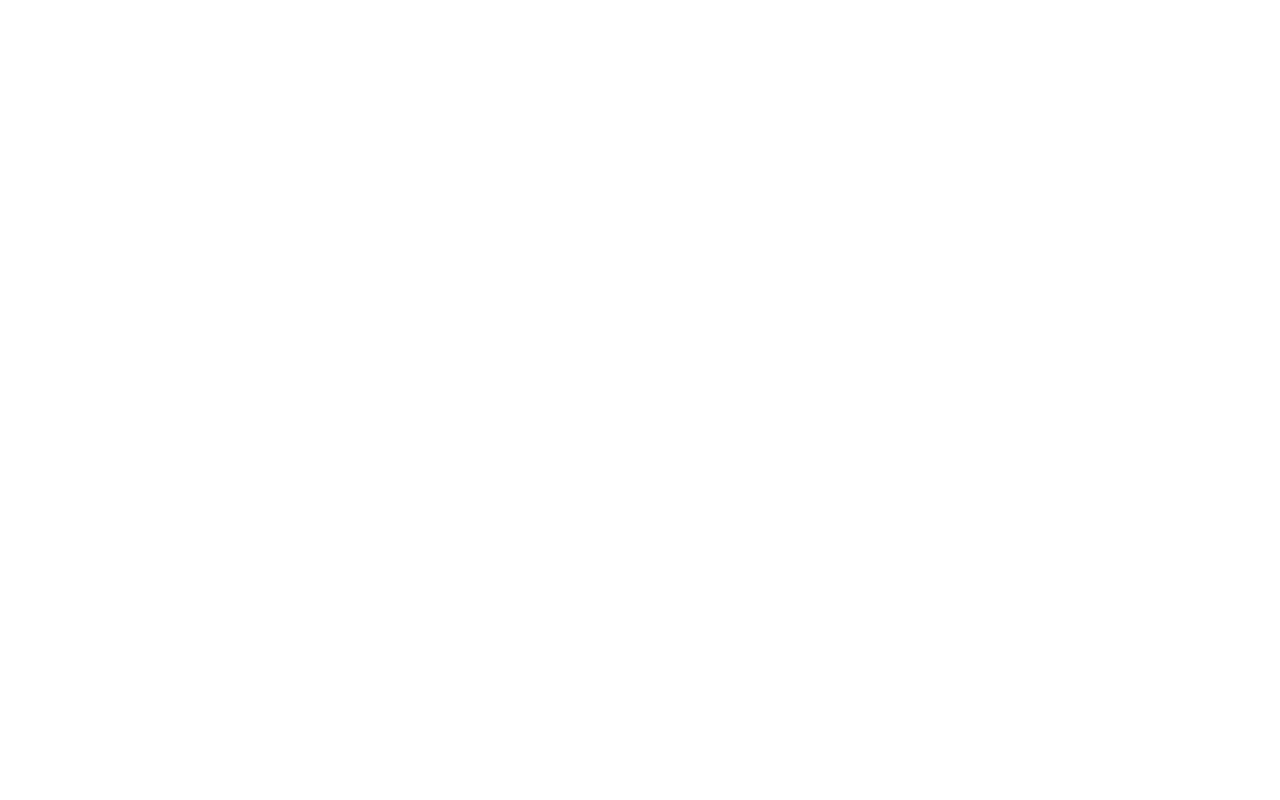
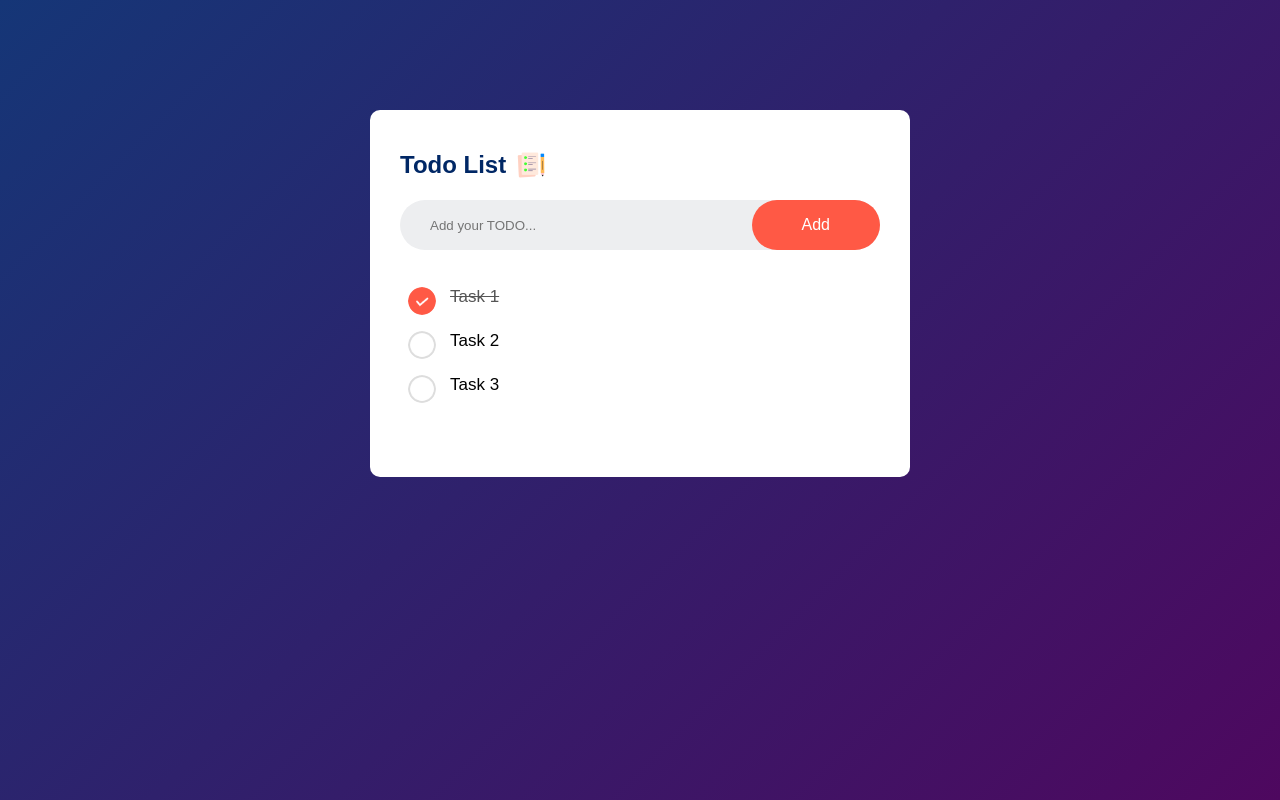
Before and after one commit to firzalay/todolist-javascript, a plain HTML site: page index.html in a window 1280 px wide. Drawn offline with Linux system fonts and the light colour scheme.

Commit message:
feat : add mockup for todo app

```diff
--- a/index.html
+++ b/index.html
@@ -1,11 +1,30 @@
 <!DOCTYPE html>
 <html lang="en">
+
 <head>
     <meta charset="UTF-8">
     <meta name="viewport" content="width=device-width, initial-scale=1.0">
+    <link rel="stylesheet" href="style.css">
     <title>Todo List App - Javascript</title>
 </head>
+
 <body>
+    <div class="container">
+        <div class="todo-app">
+            <h2>Todo List <img src="images/icon.png" alt=""></h2>
+            <div class="row">
+                <input type="text" id="input-box" placeholder="Add your TODO...">
+                <button>Add</button>
+            </div>
+            <ul id="list-container">
+                <li class="checked">Task 1</li>
+                <li>Task 2</li>
+                <li>Task 3</li>
+            </ul>
+        </div>
+    </div>
 
+    <script src="script.js"></script>
 </body>
+
 </html>
--- a/style.css
+++ b/style.css
@@ -0,0 +1,96 @@
+* {
+    margin: 0;
+    padding: 0;
+    font-family: 'Poppins', sans-serif;
+    box-sizing: border-box;
+}
+
+.container {
+    width: 100%;
+    min-height: 100vh;
+    background: linear-gradient(135deg, #153677, #4e085f);
+    padding: 10px;
+}
+
+.todo-app {
+    width: 100%;
+    max-width: 540px;
+    background: #fff;
+    margin: 100px auto 20px;
+    padding: 40px 30px 70px;
+    border-radius: 10px;
+}
+
+.todo-app h2 {
+    color: #002765;
+    display: flex;
+    align-items: center;
+    margin-bottom: 20px;
+}
+
+.todo-app h2 img {
+    width: 30px;
+    margin-left: 10px;
+
+}
+
+.row {
+    display: flex;
+    align-items: center;
+    justify-content: space-between;
+    background-color: #edeef0 ;
+    border-radius: 30px;
+    padding-left: 20px;
+    margin-bottom: 25px;
+}
+
+input {
+    flex: 1;
+    border: none;
+    outline: none;
+    background: transparent;
+    padding: 10px;
+    font-weight: 14px;
+}
+
+button {
+    border: none;
+    outline: none;
+    padding: 16px 50px;
+    background-color: #ff5945;
+    color: #fff;
+    font-size: 16px;
+    cursor: pointer;
+    border-radius: 40px;
+}
+
+ul li {
+    list-style-type: none;
+    font-size: 17px;
+    padding: 12px 8px 12px 50px;
+    user-select: none;
+    cursor: pointer;
+    position: relative;
+}
+
+ul li:before {
+    content: '';
+    position: absolute;
+    height: 28px;
+    width: 28px;
+    border-radius: 50%;
+    background-image: url(images/unchecked.png);
+    background-size: cover;
+    background-position: center;
+    top: 12px;
+    left: 8px;
+}
+
+ul li.checked {
+    color: #555;
+    text-decoration: line-through;
+}
+
+ul li.checked:before {
+    background-image: url(images/checked.png);
+}
```
Also changed, not shown: script.js (added).
